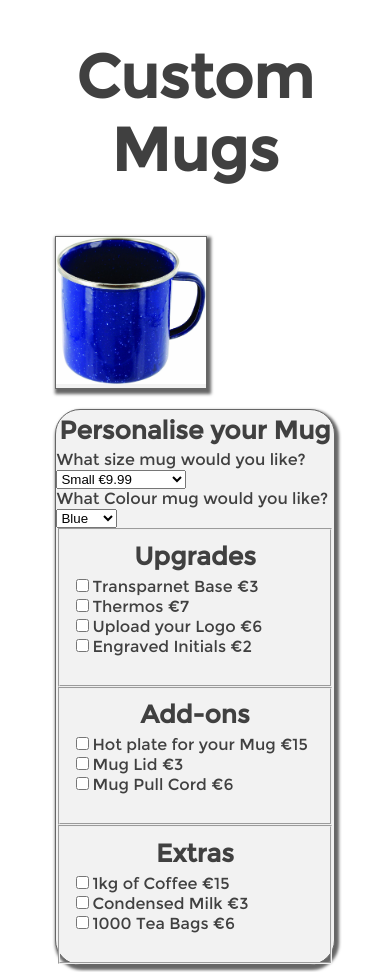
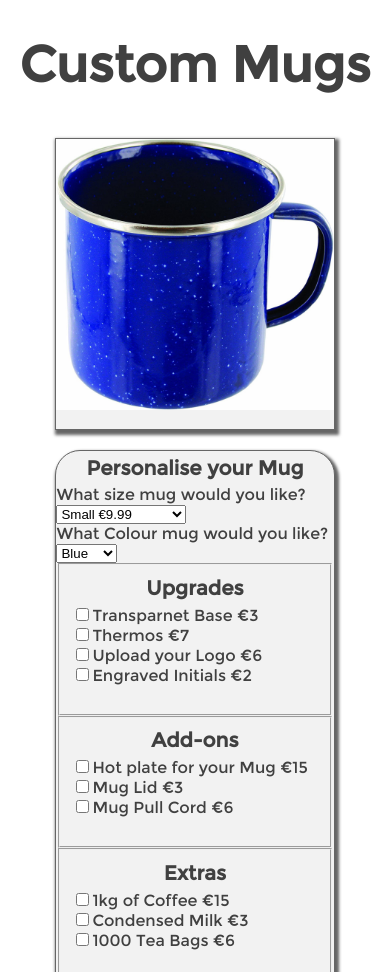
Before and after one commit to Glanmire2012/Web, a plain HTML site: page one/index.html in a window 390 px wide. Shown: the top 972 px of the page. Drawn offline with Linux system fonts and the light colour scheme.

Commit message:
More responsive version

```diff
--- a/one/style.css
+++ b/one/style.css
@@ -17,14 +17,14 @@ html
 header h1
 {
 	font-family : mons;
-	font-size : 60px;
+	font-size : 50px;
 	text-align : center;
 
 }
 main h3
 {
 	font-family : mons;
-	font-size : 25px;
+	font-size : 20px;
 	text-align : center;
 	margin-top : 5px;
 	margin-bottom: 5px;
@@ -46,6 +46,7 @@ section.innersection
 	height : auto;
 	width : auto;
 	background-color : rgb(242, 242, 242);
+	padding-bottom : 15px;
 }
 #round, #round2
 {
@@ -94,6 +95,14 @@ section.innersection
 	{
 		flex-basis : 100%;
 	}
+	.box1
+	{
+		flex-basis : 100%;
+	}
+	.box2
+	{
+		flex-basis : 100%;
+	}
 }
 @media (max-width : 600px)
 {
@@ -102,6 +111,14 @@ section.innersection
 		width : 80%;
 	}
 	.box
+	{
+		flex-basis : 100%;
+	}
+	.box1
+	{
+		flex-basis : 100%;
+	}
+	.box2
 	{
 		flex-basis : 100%;
 	}
```
